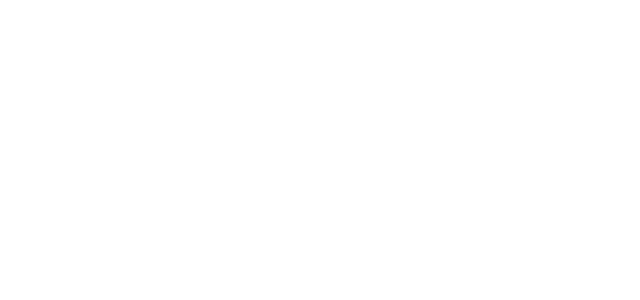
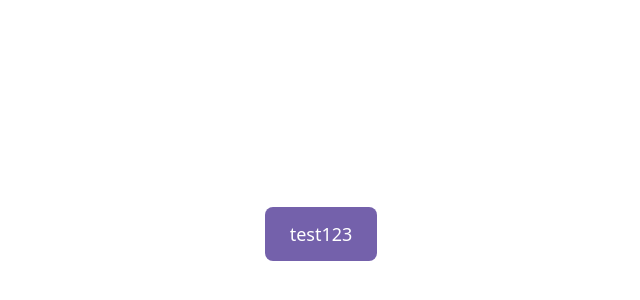
Before and after one commit to Moldedpeanuts/eshop-neko, a React (Vite) app in the folder client/: page / in a window 1280 px wide. Shown: the part 166-466 px from the top of the page, without its empty margins (319-959 px from the left). Built offline with nearby package versions, Linux system fonts and the light colour scheme.

Commit message:
Fix: add default values for variant and size props of Button component

```diff
--- a/client/src/App.jsx
+++ b/client/src/App.jsx
@@ -2,15 +2,12 @@ import { useState } from 'react'
 import reactLogo from './assets/react.svg'
 import viteLogo from '/vite.svg'
 import './App.css'
+import Button from './components/Button/Button'
 
-function App() {
-  const [count, setCount] = useState(0)
-
+export default function App() {
   return (
     <>
-
+      <Button size="lg">test123</Button>
     </>
-  )
+  );
 }
-
-export default App
--- a/client/src/components/Button/Button.jsx
+++ b/client/src/components/Button/Button.jsx
@@ -1,4 +1,4 @@
-export default function Button({children, variant, size, onClick}) {
+export default function Button({children, variant = "primary", size = "md", onClick}) {
     const variantClasses = {
         primary: "bg-primary text-white hover:bg-secondary",
         secondary: "bg-secondary text-white hover:bg-secondary",
```
